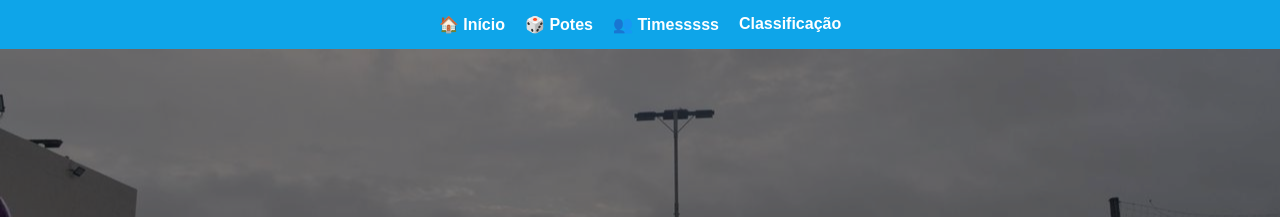
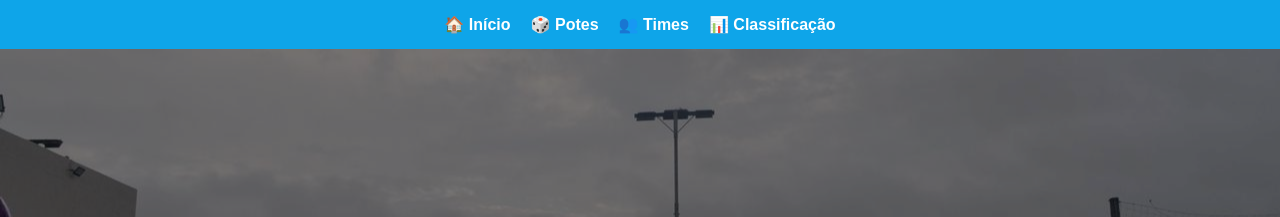
Before and after one commit to antoniomentz/supercoca-, a plain HTML site: page index.html in a window 1280 px wide. Shown: the top 217 px of the page. Drawn offline with Linux system fonts and the light colour scheme.

Commit message:
Update index.html

```diff
--- a/index.html
+++ b/index.html
@@ -110,8 +110,8 @@
     <ul>
       <li><a href="index.html">🏠 Início</a></li>
       <li><a href="potes.html">🎲 Potes</a></li>
-      <li><a href="times.html">👥 Timesssss</a></li>
-       <li><a href="classificacao.html">Classificação</a></li>
+      <li><a href="times.html">👥 Times</a></li>
+       <li><a href="classificacao.html">📊 Classificação</a></li>
     </ul>
   </nav>
 
```
